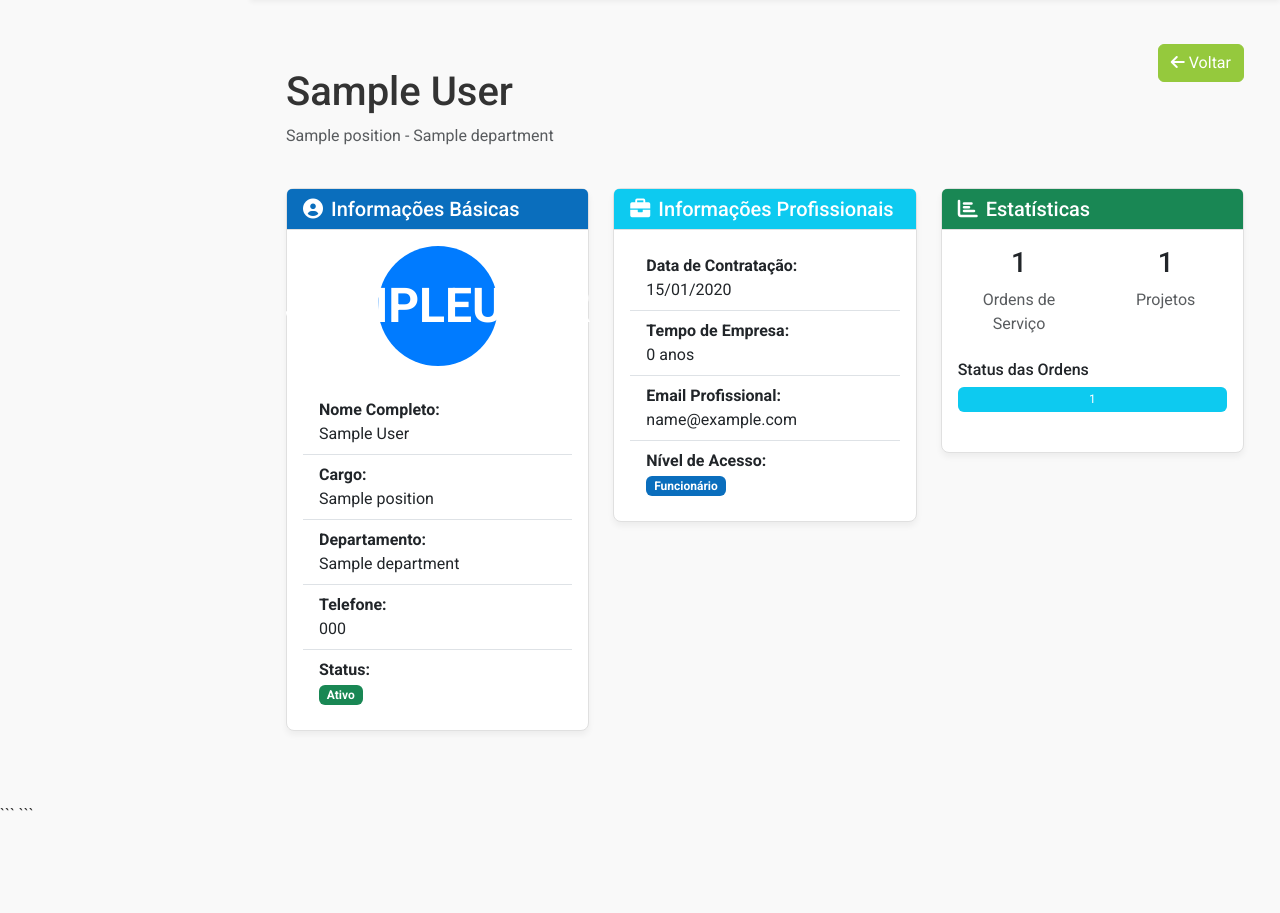
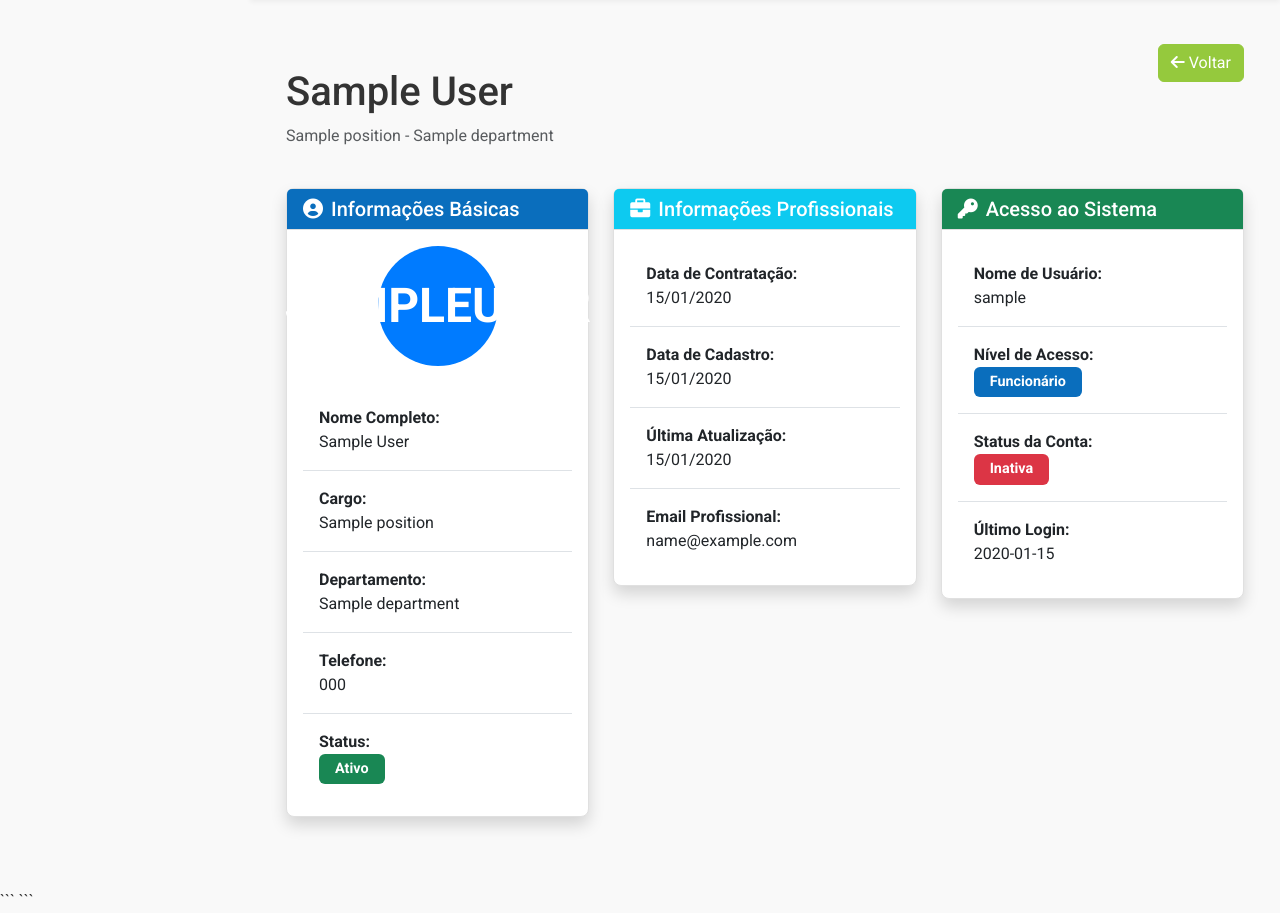
Before and after one commit to sarziel/UnbugAPP, a Python web app: template templates/clients/view_employee.html in a window 1280 px wide. Shown: the part 81-994 px from the top of the page. Before the commit the page ends 892 px from the top, so only its background shows below. Run offline with Jinja, Linux system fonts and the light colour scheme; the template is opened without the code that fills it: most values are stand-ins (such as "Sample title", 1, 10 or a date in 2020).

Commit message:
Assistant checkpoint: Create comprehensive employee details view
Assistant generated file changes:
- templates/clients/view_employee.html: Create comprehensive employee details view

---

User prompt:

pagina funcionarios no item ver funcionario, criar uma apresentação com todos os dados desse funcionario

Replit-Commit-Author: Assistant
Replit-Commit-Session-Id: ba5dcacb-d1b8-443d-b0a3-e6baa6278452

```diff
--- a/templates/clients/view_employee.html
+++ b/templates/clients/view_employee.html
@@ -1,5 +1,7 @@
 
 {% extends 'base.html' %}
+
+{% block title %}{{ employee.full_name }} | Unbug Solutions TI{% endblock %}
 
 {% block content %}
 <div class="container-fluid px-4">
@@ -9,7 +11,7 @@
             <p class="text-muted">{{ employee.position }} - {{ employee.department }}</p>
         </div>
         <div class="col-md-4 text-end">
-            <a href="{{ url_for('clients.index') }}" class="btn btn-secondary">
+            <a href="{{ url_for('employees.index') }}" class="btn btn-secondary">
                 <i class="fas fa-arrow-left"></i> Voltar
             </a>
         </div>
@@ -18,7 +20,7 @@
     <div class="row">
         <!-- Informações Básicas -->
         <div class="col-md-4 mb-4">
-            <div class="card">
+            <div class="card shadow">
                 <div class="card-header bg-primary text-white">
                     <h5 class="mb-0"><i class="fas fa-user-circle me-2"></i>Informações Básicas</h5>
                 </div>
@@ -47,11 +49,9 @@
                         </li>
                         <li class="list-group-item">
                             <strong>Status:</strong><br>
-                            {% if employee.active %}
-                            <span class="badge bg-success">Ativo</span>
-                            {% else %}
-                            <span class="badge bg-danger">Inativo</span>
-                            {% endif %}
+                            <span class="badge {% if employee.active %}bg-success{% else %}bg-danger{% endif %}">
+                                {% if employee.active %}Ativo{% else %}Inativo{% endif %}
+                            </span>
                         </li>
                     </ul>
                 </div>
@@ -60,7 +60,7 @@
 
         <!-- Informações Profissionais -->
         <div class="col-md-4 mb-4">
-            <div class="card">
+            <div class="card shadow">
                 <div class="card-header bg-info text-white">
                     <h5 class="mb-0"><i class="fas fa-briefcase me-2"></i>Informações Profissionais</h5>
                 </div>
@@ -71,15 +71,12 @@
                             {{ employee.hire_date.strftime('%d/%m/%Y') }}
                         </li>
                         <li class="list-group-item">
-                            <strong>Tempo de Empresa:</strong><br>
-                            {% set days_employed = (now - employee.hire_date).days %}
-                            {% if days_employed < 30 %}
-                                {{ days_employed }} dias
-                            {% elif days_employed < 365 %}
-                                {{ (days_employed / 30) | int }} meses
-                            {% else %}
-                                {{ (days_employed / 365) | int }} anos
-                            {% endif %}
+                            <strong>Data de Cadastro:</strong><br>
+                            {{ employee.created_at.strftime('%d/%m/%Y') }}
+                        </li>
+                        <li class="list-group-item">
+                            <strong>Última Atualização:</strong><br>
+                            {{ employee.updated_at.strftime('%d/%m/%Y') }}
                         </li>
                         <li class="list-group-item">
                             <strong>Email Profissional:</strong><br>
@@ -89,9 +86,26 @@
                                 Não cadastrado
                             {% endif %}
                         </li>
+                    </ul>
+                </div>
+            </div>
+        </div>
+
+        <!-- Acesso ao Sistema -->
+        <div class="col-md-4 mb-4">
+            <div class="card shadow">
+                <div class="card-header bg-success text-white">
+                    <h5 class="mb-0"><i class="fas fa-key me-2"></i>Acesso ao Sistema</h5>
+                </div>
+                <div class="card-body">
+                    {% if employee.user %}
+                        <ul class="list-group list-group-flush">
+                            <li class="list-group-item">
+                                <strong>Nome de Usuário:</strong><br>
+                                {{ employee.user.username }}
+                            </li>
                             <li class="list-group-item">
                                 <strong>Nível de Acesso:</strong><br>
-                            {% if employee.user %}
                                 {% if employee.user.role == 'admin' %}
                                     <span class="badge bg-danger">Administrador</span>
                                 {% elif employee.user.role == 'management' %}
@@ -99,63 +113,26 @@
                                 {% else %}
                                     <span class="badge bg-primary">Funcionário</span>
                                 {% endif %}
+                            </li>
+                            <li class="list-group-item">
+                                <strong>Status da Conta:</strong><br>
+                                <span class="badge {% if employee.user.is_active %}bg-success{% else %}bg-danger{% endif %}">
+                                    {% if employee.user.is_active %}Ativa{% else %}Inativa{% endif %}
+                                </span>
+                            </li>
+                            <li class="list-group-item">
+                                <strong>Último Login:</strong><br>
+                                {% if employee.user.last_login %}
+                                    {{ employee.user.last_login.strftime('%d/%m/%Y %H:%M') }}
                                 {% else %}
-                                <span class="badge bg-secondary">Sem Acesso</span>
+                                    Nunca acessou
                                 {% endif %}
                             </li>
                         </ul>
-                </div>
-            </div>
-        </div>
-
-        <!-- Estatísticas -->
-        <div class="col-md-4 mb-4">
-            <div class="card">
-                <div class="card-header bg-success text-white">
-                    <h5 class="mb-0"><i class="fas fa-chart-bar me-2"></i>Estatísticas</h5>
-                </div>
-                <div class="card-body">
-                    <div class="row text-center mb-4">
-                        <div class="col-6">
-                            <h3>{{ service_orders|length }}</h3>
-                            <p class="text-muted mb-0">Ordens de Serviço</p>
-                        </div>
-                        <div class="col-6">
-                            <h3>{{ projects|length }}</h3>
-                            <p class="text-muted mb-0">Projetos</p>
-                        </div>
-                    </div>
-
-                    {% if service_orders %}
-                    <div class="mb-4">
-                        <h6>Status das Ordens</h6>
-                        <div class="progress" style="height: 25px;">
-                            {% set stats = {'open': 0, 'in_progress': 0, 'completed': 0, 'cancelled': 0} %}
-                            {% for order in service_orders %}
-                                {% if order.status == 'open' %}
-                                    {% set _ = stats.update({'open': stats['open'] + 1}) %}
-                                {% elif order.status == 'in_progress' %}
-                                    {% set _ = stats.update({'in_progress': stats['in_progress'] + 1}) %}
-                                {% elif order.status == 'completed' %}
-                                    {% set _ = stats.update({'completed': stats['completed'] + 1}) %}
-                                {% elif order.status == 'cancelled' %}
-                                    {% set _ = stats.update({'cancelled': stats['cancelled'] + 1}) %}
-                                {% endif %}
-                            {% endfor %}
-
-                            {% for status, count in stats.items() %}
-                                {% if count > 0 %}
-                                    <div class="progress-bar bg-{{ 'info' if status == 'open'
-                                                                else 'primary' if status == 'in_progress'
-                                                                else 'success' if status == 'completed'
-                                                                else 'danger' }}"
-                                         style="width: {{ (count / service_orders|length * 100)|round|int }}%"
-                                         title="{{ status|title }}: {{ count }}">
-                                        {{ count }}
-                                    </div>
-                                {% endif %}
-                            {% endfor %}
-                        </div>
+                    {% else %}
+                        <div class="alert alert-warning">
+                            <i class="fas fa-exclamation-triangle me-2"></i>
+                            Este funcionário não possui credenciais de acesso ao sistema.
                         </div>
                     {% endif %}
                 </div>
@@ -173,7 +150,7 @@
     display: flex;
     align-items: center;
     justify-content: center;
-    margin-bottom: 20px;
+    margin-bottom: 1rem;
 }
 
 .initials {
@@ -182,5 +159,14 @@
     font-weight: bold;
     text-transform: uppercase;
 }
+
+.list-group-item {
+    padding: 1rem;
+}
+
+.badge {
+    font-size: 0.9rem;
+    padding: 0.5rem 1rem;
+}
 </style>
 {% endblock %}
```
Lines whose indentation alone changed are shown as unchanged.
